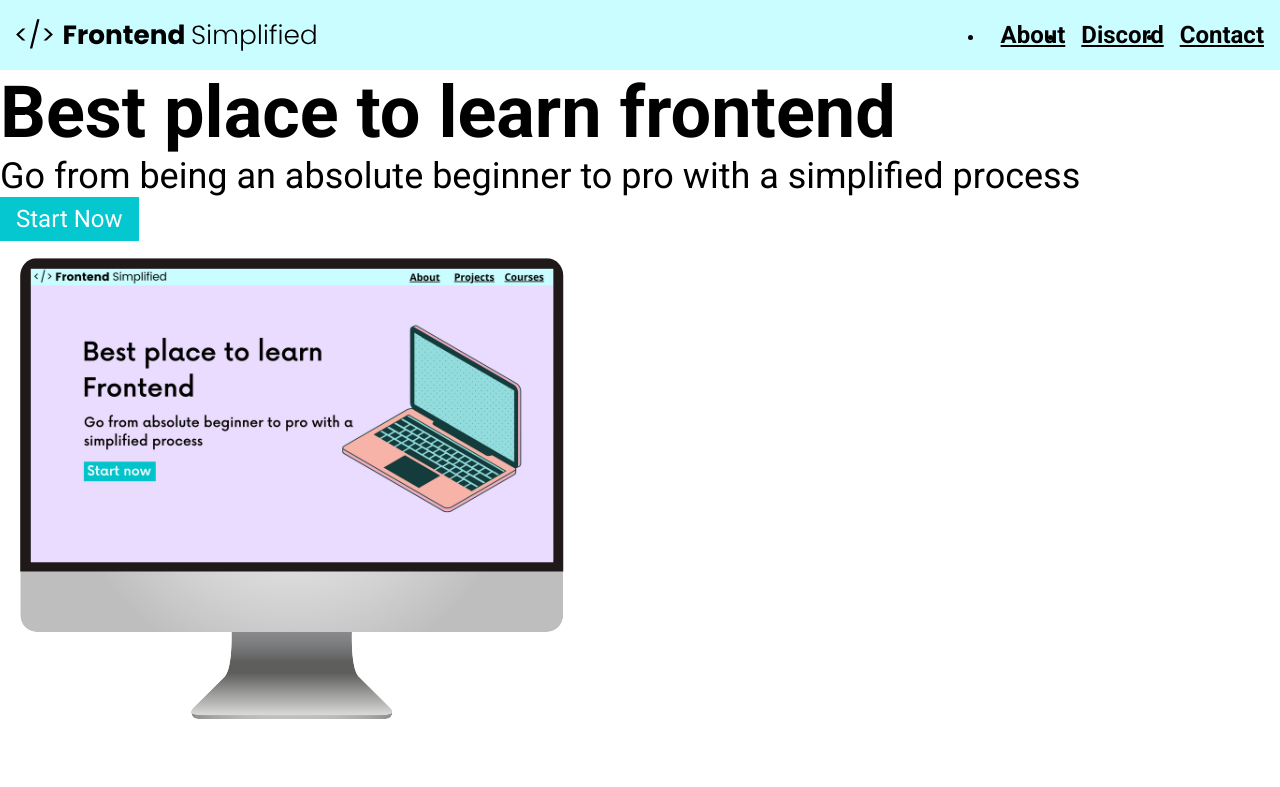
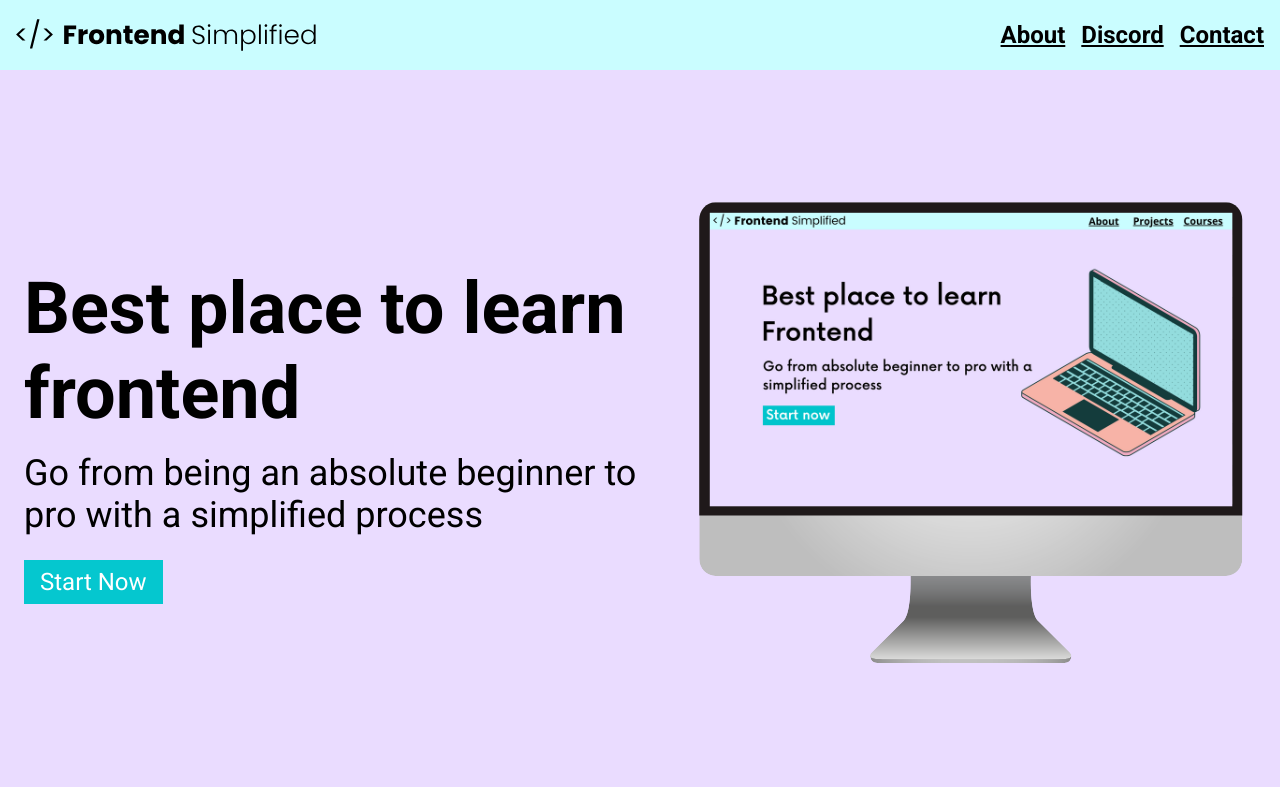
Before and after one commit to ScottS-Frontend/My-First-Project, a plain HTML site: page index.html in a window 1280 px wide. Shown: the top 787 px of the page. Drawn offline with Linux system fonts and the light colour scheme.

Commit message:
Fixed errors in syntax

```diff
--- a/style.css
+++ b/style.css
@@ -14,7 +14,7 @@ nav {
   align-items: center;
   padding: 0 16px;
   background-color: #cafdff;
-  }}
+  }
 
   header {
     background-color: #eadcff;
@@ -31,7 +31,7 @@ nav {
 
   .subheader {
     font-size: 36px;
-    margin; 16px 0 24px 0;
+    margin: 16px 0 24px 0;
   }
 
   button {
@@ -58,7 +58,7 @@ ul {
 }
 
 li {
-    list-sty;e; none;
+    list-style-type: none;
     padding-left: 16px;
 }
 
```
